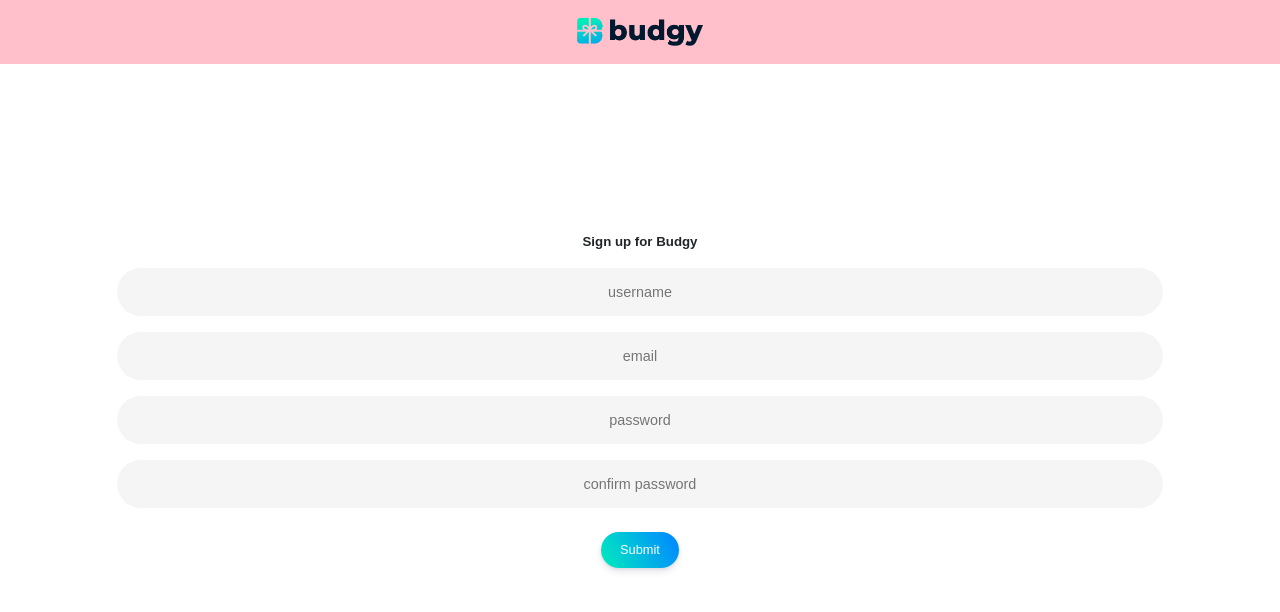
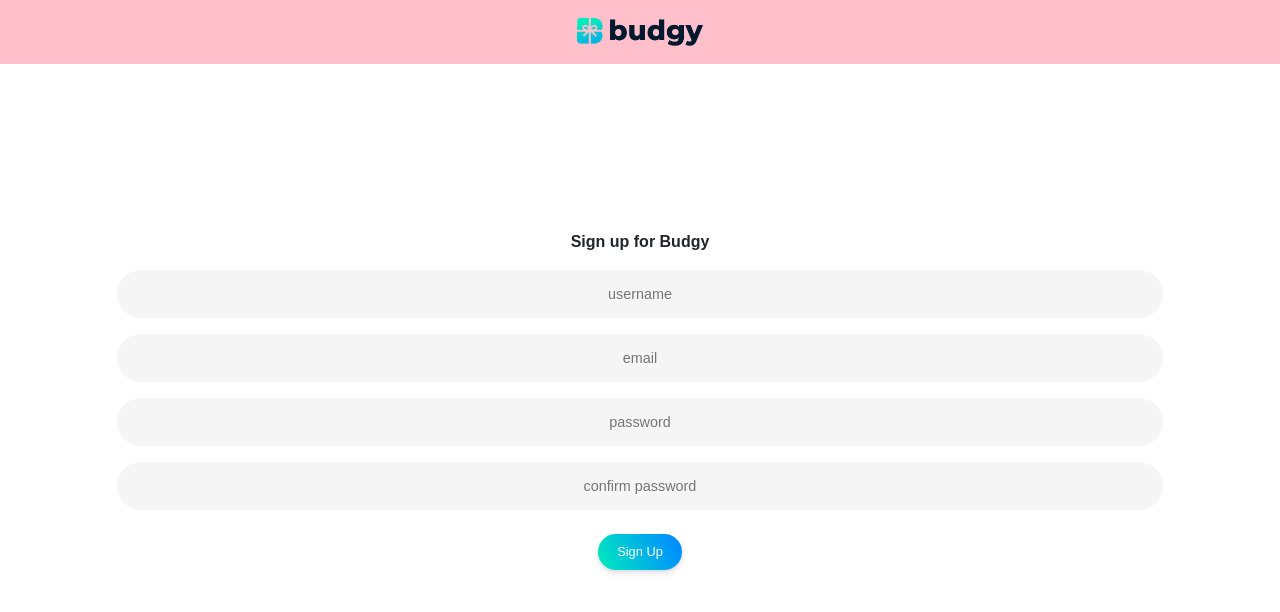
Before and after one commit to michaeltroya/budgy-frontend, a React (Create React App) app: page /register in a window 1280 px wide. Shown: the top 612 px of the page. Built offline with nearby package versions, Linux system fonts and the light colour scheme; a web font is replaced by a local one.

Commit message:
diplay form errors to client

```diff
--- a/src/pages/Login/Login.js
+++ b/src/pages/Login/Login.js
@@ -1,7 +1,7 @@
 import React, { useState, Fragment } from 'react';
 import Navbar from '../../components/layout/Navbar/Navbar';
 //Redux Imports
-import { useDispatch } from 'react-redux';
+import { useDispatch, useSelector } from 'react-redux';
 import { loginUser } from '../../redux/actions/userActions';
 //bs imports
 
@@ -9,6 +9,8 @@ import { Container, Row, Col } from 'react-bootstrap';
 const Login = () => {
   const [email, setEmail] = useState('');
   const [password, setPassword] = useState('');
+
+  const errors = useSelector(state => state.UI.errors);
 
   const dispatch = useDispatch();
 
@@ -28,8 +30,15 @@ const Login = () => {
         <Container>
           <Row>
             <Col>
+              <h4>Log in to Budgy</h4>
               <form className="form-container" onSubmit={handleSubmit}>
-                <h5>Log in to Budgy</h5>
+                {errors ? (
+                  <div className="form-errors">
+                    <p>{errors.general}</p>
+                    <p>{errors.email}</p>
+                    <p>{errors.password}</p>
+                  </div>
+                ) : null}
                 <input
                   placeholder="email"
                   type="text"
@@ -48,7 +57,7 @@ const Login = () => {
                   onChange={e => setPassword(e.target.value)}
                 />
                 <button type="submit" className="btn btn-gradient">
-                  submit
+                  Log in
                 </button>
               </form>
             </Col>
--- a/src/pages/Register/Register.js
+++ b/src/pages/Register/Register.js
@@ -1,7 +1,7 @@
 import React, { useState, Fragment } from 'react';
 import Navbar from '../../components/layout/Navbar/Navbar';
 //Redux Imports
-import { useDispatch } from 'react-redux';
+import { useDispatch, useSelector } from 'react-redux';
 import { registerUser } from '../../redux/actions/userActions';
 import { Container, Row, Col } from 'react-bootstrap';
 
@@ -10,6 +10,8 @@ const Register = () => {
   const [email, setEmail] = useState('');
   const [password, setPassword] = useState('');
   const [confirmPassword, setConfirmPassword] = useState('');
+
+  const errors = useSelector(state => state.UI.errors);
 
   const dispatch = useDispatch();
 
@@ -31,8 +33,16 @@ const Register = () => {
         <Container>
           <Row>
             <Col>
+              <h4>Sign up for Budgy</h4>
               <form className="form-container" onSubmit={handleSubmit}>
-                <h5>Sign up for Budgy</h5>
+                {errors ? (
+                  <div className="form-errors">
+                    <p>{errors.username}</p>
+                    <p>{errors.email}</p>
+                    <p>{errors.password}</p>
+                  </div>
+                ) : null}
+
                 <input
                   type="text"
                   id="username"
@@ -69,7 +79,7 @@ const Register = () => {
                   onChange={e => setConfirmPassword(e.target.value)}
                 />
                 <button type="submit" className="btn btn-gradient">
-                  submit
+                  sign up
                 </button>
               </form>
             </Col>
--- a/src/styles/_formpages.scss
+++ b/src/styles/_formpages.scss
@@ -6,6 +6,10 @@
     position: absolute;
     top: 80%;
     fill: white;
+  }
+
+  h4 {
+    text-align: center;
   }
 }
 
@@ -21,7 +25,7 @@
 
 .form-container {
   background-color: transparent;
-  padding: 2rem;
+  padding: 0 2rem;
   display: flex;
   justify-content: center;
   flex-wrap: wrap;
@@ -45,3 +49,12 @@
     margin-top: 1rem;
   }
 }
+
+.form-errors {
+  text-align: center;
+  color: red;
+  font-size: 0.8rem;
+  p {
+    margin: 0;
+  }
+}
```
